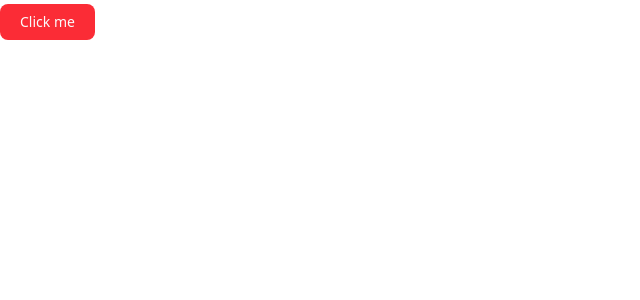
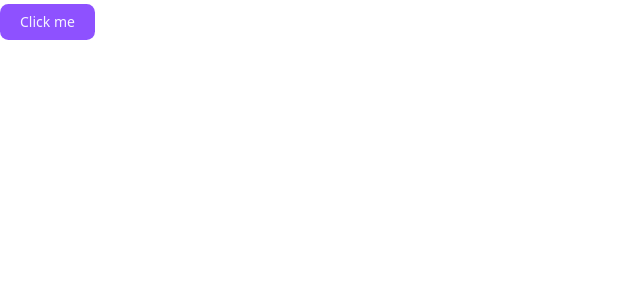
Before and after one commit to telmopersch123/VestiOn, a Next.js app: page / in a window 1280 px wide. Shown: the top 300 px of the page, without its empty margins (0-640 px from the left). Built offline with nearby package versions, Linux system fonts and the light colour scheme.

Commit message:
chore: update shadcn theme

```diff
--- a/src/app/globals.css
+++ b/src/app/globals.css
@@ -44,72 +44,72 @@
 }
 
 :root {
-  --radius: 0.625rem;
+  --radius: 0.65rem;
   --background: oklch(1 0 0);
-  --foreground: oklch(0.145 0 0);
+  --foreground: oklch(0.141 0.005 285.823);
   --card: oklch(1 0 0);
-  --card-foreground: oklch(0.145 0 0);
+  --card-foreground: oklch(0.141 0.005 285.823);
   --popover: oklch(1 0 0);
-  --popover-foreground: oklch(0.145 0 0);
-  --primary: oklch(0.205 0 0);
-  --primary-foreground: oklch(0.985 0 0);
-  --secondary: oklch(0.97 0 0);
-  --secondary-foreground: oklch(0.205 0 0);
-  --muted: oklch(0.97 0 0);
-  --muted-foreground: oklch(0.556 0 0);
-  --accent: oklch(0.97 0 0);
-  --accent-foreground: oklch(0.205 0 0);
+  --popover-foreground: oklch(0.141 0.005 285.823);
+  --primary: oklch(0.606 0.25 292.717);
+  --primary-foreground: oklch(0.969 0.016 293.756);
+  --secondary: oklch(0.967 0.001 286.375);
+  --secondary-foreground: oklch(0.21 0.006 285.885);
+  --muted: oklch(0.967 0.001 286.375);
+  --muted-foreground: oklch(0.552 0.016 285.938);
+  --accent: oklch(0.967 0.001 286.375);
+  --accent-foreground: oklch(0.21 0.006 285.885);
   --destructive: oklch(0.577 0.245 27.325);
-  --border: oklch(0.922 0 0);
-  --input: oklch(0.922 0 0);
-  --ring: oklch(0.708 0 0);
+  --border: oklch(0.92 0.004 286.32);
+  --input: oklch(0.92 0.004 286.32);
+  --ring: oklch(0.606 0.25 292.717);
   --chart-1: oklch(0.646 0.222 41.116);
   --chart-2: oklch(0.6 0.118 184.704);
   --chart-3: oklch(0.398 0.07 227.392);
   --chart-4: oklch(0.828 0.189 84.429);
   --chart-5: oklch(0.769 0.188 70.08);
   --sidebar: oklch(0.985 0 0);
-  --sidebar-foreground: oklch(0.145 0 0);
-  --sidebar-primary: oklch(0.205 0 0);
-  --sidebar-primary-foreground: oklch(0.985 0 0);
-  --sidebar-accent: oklch(0.97 0 0);
-  --sidebar-accent-foreground: oklch(0.205 0 0);
-  --sidebar-border: oklch(0.922 0 0);
-  --sidebar-ring: oklch(0.708 0 0);
+  --sidebar-foreground: oklch(0.141 0.005 285.823);
+  --sidebar-primary: oklch(0.606 0.25 292.717);
+  --sidebar-primary-foreground: oklch(0.969 0.016 293.756);
+  --sidebar-accent: oklch(0.967 0.001 286.375);
+  --sidebar-accent-foreground: oklch(0.21 0.006 285.885);
+  --sidebar-border: oklch(0.92 0.004 286.32);
+  --sidebar-ring: oklch(0.606 0.25 292.717);
 }
 
 .dark {
-  --background: oklch(0.145 0 0);
+  --background: oklch(0.141 0.005 285.823);
   --foreground: oklch(0.985 0 0);
-  --card: oklch(0.205 0 0);
+  --card: oklch(0.21 0.006 285.885);
   --card-foreground: oklch(0.985 0 0);
-  --popover: oklch(0.205 0 0);
+  --popover: oklch(0.21 0.006 285.885);
   --popover-foreground: oklch(0.985 0 0);
-  --primary: oklch(0.922 0 0);
-  --primary-foreground: oklch(0.205 0 0);
-  --secondary: oklch(0.269 0 0);
+  --primary: oklch(0.541 0.281 293.009);
+  --primary-foreground: oklch(0.969 0.016 293.756);
+  --secondary: oklch(0.274 0.006 286.033);
   --secondary-foreground: oklch(0.985 0 0);
-  --muted: oklch(0.269 0 0);
-  --muted-foreground: oklch(0.708 0 0);
-  --accent: oklch(0.269 0 0);
+  --muted: oklch(0.274 0.006 286.033);
+  --muted-foreground: oklch(0.705 0.015 286.067);
+  --accent: oklch(0.274 0.006 286.033);
   --accent-foreground: oklch(0.985 0 0);
   --destructive: oklch(0.704 0.191 22.216);
   --border: oklch(1 0 0 / 10%);
   --input: oklch(1 0 0 / 15%);
-  --ring: oklch(0.556 0 0);
+  --ring: oklch(0.541 0.281 293.009);
   --chart-1: oklch(0.488 0.243 264.376);
   --chart-2: oklch(0.696 0.17 162.48);
   --chart-3: oklch(0.769 0.188 70.08);
   --chart-4: oklch(0.627 0.265 303.9);
   --chart-5: oklch(0.645 0.246 16.439);
-  --sidebar: oklch(0.205 0 0);
+  --sidebar: oklch(0.21 0.006 285.885);
   --sidebar-foreground: oklch(0.985 0 0);
-  --sidebar-primary: oklch(0.488 0.243 264.376);
-  --sidebar-primary-foreground: oklch(0.985 0 0);
-  --sidebar-accent: oklch(0.269 0 0);
+  --sidebar-primary: oklch(0.541 0.281 293.009);
+  --sidebar-primary-foreground: oklch(0.969 0.016 293.756);
+  --sidebar-accent: oklch(0.274 0.006 286.033);
   --sidebar-accent-foreground: oklch(0.985 0 0);
   --sidebar-border: oklch(1 0 0 / 10%);
-  --sidebar-ring: oklch(0.556 0 0);
+  --sidebar-ring: oklch(0.541 0.281 293.009);
 }
 
 @layer base {
--- a/src/app/page.tsx
+++ b/src/app/page.tsx
@@ -3,7 +3,7 @@
 export default function Home() {
   return (
     <div>
-      <Button className="my-1 bg-red-500 px-5">Click me</Button>
+      <Button className="my-1 px-5">Click me</Button>
     </div>
   );
 }
```
